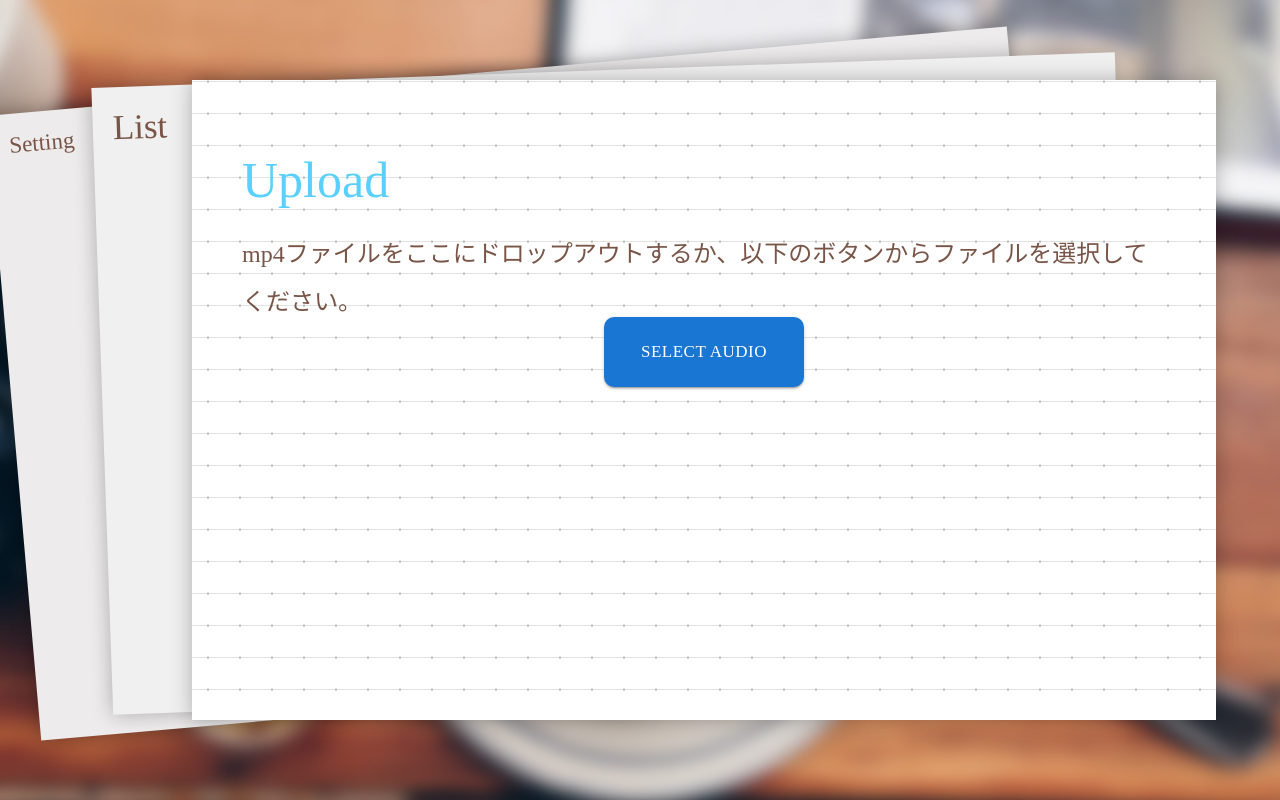
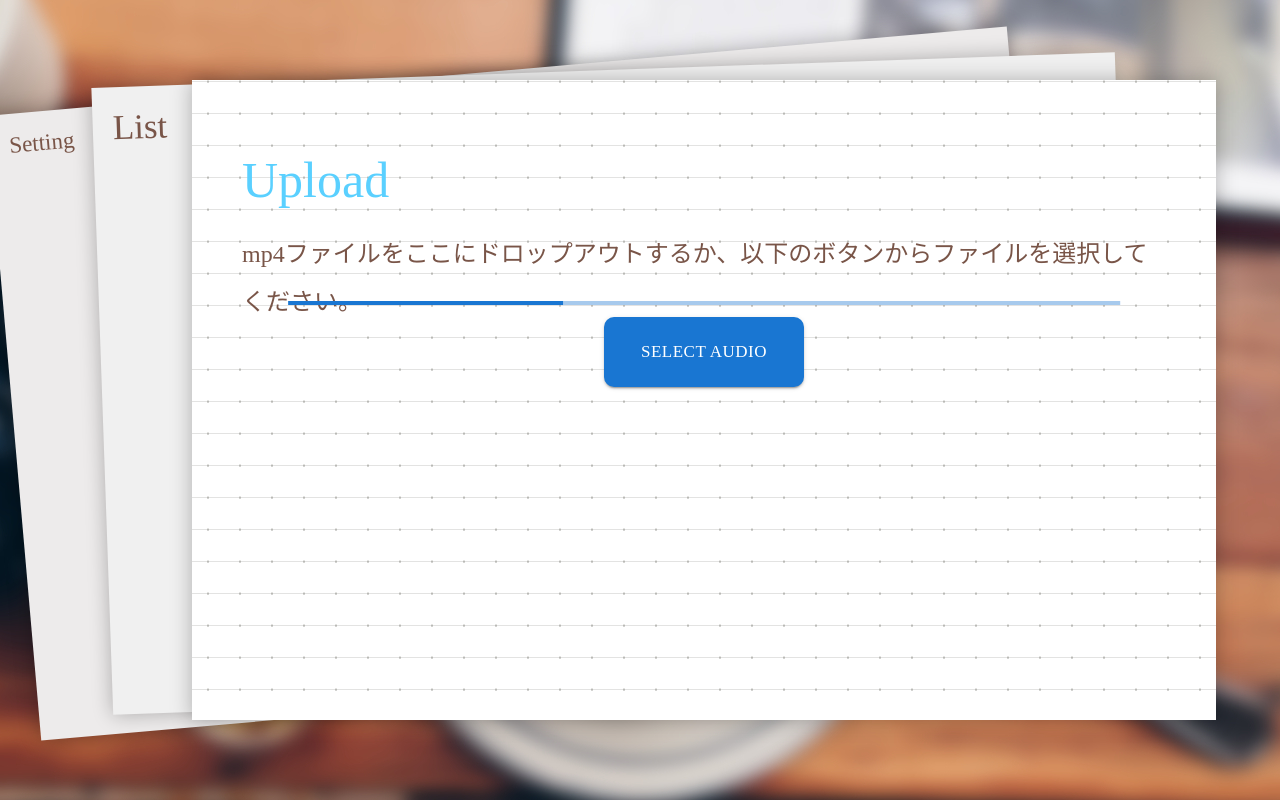
Before and after one commit to jphacks/F_2213, a Next.js app in the folder frontend/: page /menu/audio-upload in a window 1280 px wide. Built offline with nearby package versions, Linux system fonts and the light colour scheme; a web font is replaced by a local one.

Commit message:
[add] progress-barの追加．

```diff
--- a/frontend/src/pages/menu/audio-upload.tsx
+++ b/frontend/src/pages/menu/audio-upload.tsx
@@ -2,13 +2,20 @@ import Styles from "../../../styles/audio-upload.module.scss";
 import Link from "next/link";
 import { useCallback, useState } from "react";
 import { useDropzone } from "react-dropzone";
-import { Button, Alert } from "@mui/material";
+import { Button, Alert, LinearProgress } from "@mui/material";
 import Router from "next/router";
 
 /* 参考 : https://qiita.com/FumioNonaka/items/4ae1ccbfe609e1a10c4d */
 
 const AudioUpload = () => {
   const [alertPop, alertPopSet] = useState<JSX.Element>(null);
+  const [pValue, pValueSet] = useState<number>(33);
+
+  const routine = async () => {
+    pValueSet(66);
+    await new Promise((r) => setTimeout(r, 1000));
+    Router.push("./user-setting");
+  };
 
   const onDrop = useCallback((acceptedFiles: File[]) => {
     console.log(acceptedFiles); //デバッグ用．
@@ -25,7 +32,7 @@ const AudioUpload = () => {
         </Alert>
       );
     } else {
-      Router.push("./user-setting");
+      routine();
     }
   }, []);
 
@@ -65,6 +72,11 @@ const AudioUpload = () => {
                   Select Audio
                 </Button>
               </div>
+              <LinearProgress
+                variant="determinate"
+                value={pValue}
+                className={Styles.progress}
+              />
             </div>
           </div>
         </div>
--- a/frontend/styles/audio-upload.module.scss
+++ b/frontend/styles/audio-upload.module.scss
@@ -2,6 +2,17 @@
   padding: 15px 20px;
   box-shadow: 0 0 20px #00000048;
 }
+
+
+.progress {
+  position: absolute;
+  width: 90%;
+  left: 50%;
+  bottom: 25px;
+  transform: translate(-50%, 0);
+
+}
+
 
 .papars_wrap {
   width: 80%;
@@ -28,6 +39,7 @@
       height: 100%;
       .wrap {
         padding: 50px;
+        height: 100%;
       }
       .title {
         font-size: 50px;
```
